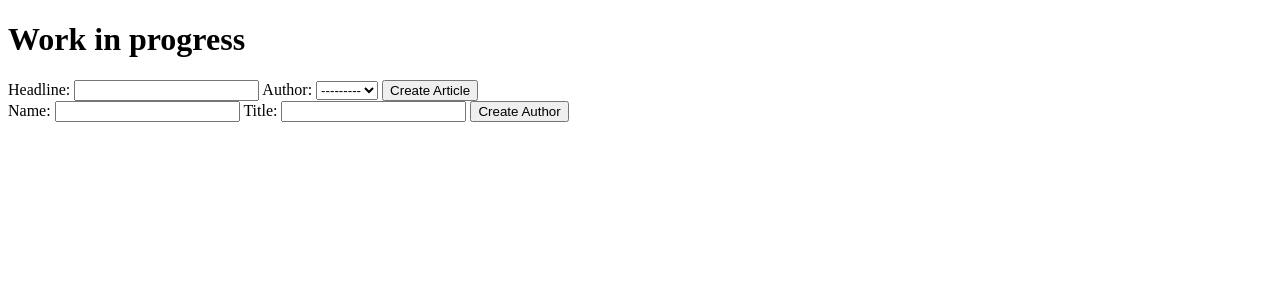
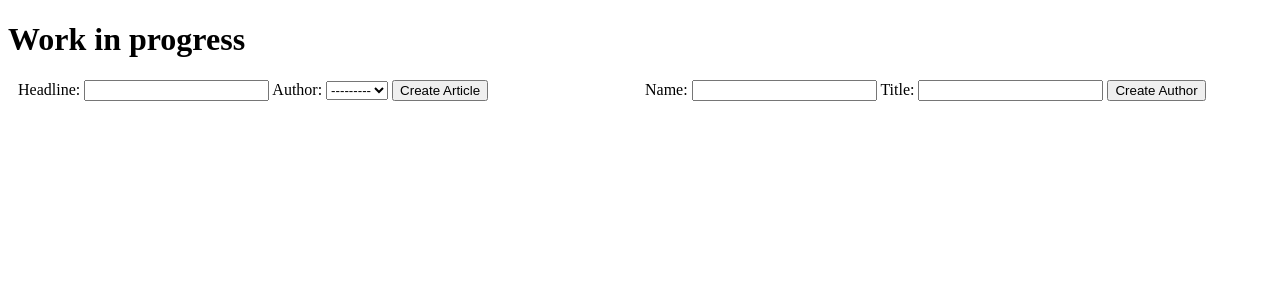
Before and after one commit to CoolNamesAllTaken/svb, a Django app: page /news_editor/ in a window 1280 px wide. Shown: the top 300 px of the page. Run offline with Django 4.2, Linux system fonts and the light colour scheme; data that the repository does not hold is empty.

Commit message:
try to css

```diff
--- /dev/null
+++ b/code/svb-docker/python/svb_web/core/css/news_editor.css
@@ -0,0 +1,31 @@
+#forms {
+  display: grid;
+  grid-template-columns: 1fr;
+  margin: 0 10px;
+  gap: 10px;
+}
+
+@media (min-width: 800px) {
+  #forms {
+    grid-template-columns: minmax(0, 1fr) minmax(0, 1fr);
+  }
+}
+
+.article {
+  padding: 50px;
+  border-top: blue;
+  border-radius: 5px;
+}
+
+.article .headline {
+  font-size: 1.5em;
+  font-weight: bold;
+}
+
+.article .author .name {
+  font-style: bold;
+}
+
+.article .author .title {
+  font-style: italic;
+}
--- a/code/svb-docker/python/svb_web/core/templates/news_editor.html
+++ b/code/svb-docker/python/svb_web/core/templates/news_editor.html
@@ -1,8 +1,7 @@
 {% extends "base.html" %}
+{% load static %}
 {% block content %}
-  <!--
-    "Editor" Feed (all articles, editor settings shown)
-  -->
+  <link rel="stylesheet" type="text/css" href="{% static 'core/css/news_editor.css' %}">
   <h1>Work in progress</h1>
   <div id="forms">
     <form id="article-form" method="post">
--- a/code/svb-docker/python/svb_web/svb_web/settings.py
+++ b/code/svb-docker/python/svb_web/svb_web/settings.py
@@ -127,6 +127,7 @@ USE_TZ = True
 # https://docs.djangoproject.com/en/4.2/howto/static-files/
 
 STATIC_URL = 'static/'
+STATIC_ROOT = os.path.join(BASE_DIR, "static")
 
 # Default primary key field type
 # https://docs.djangoproject.com/en/4.2/ref/settings/#default-auto-field
```
